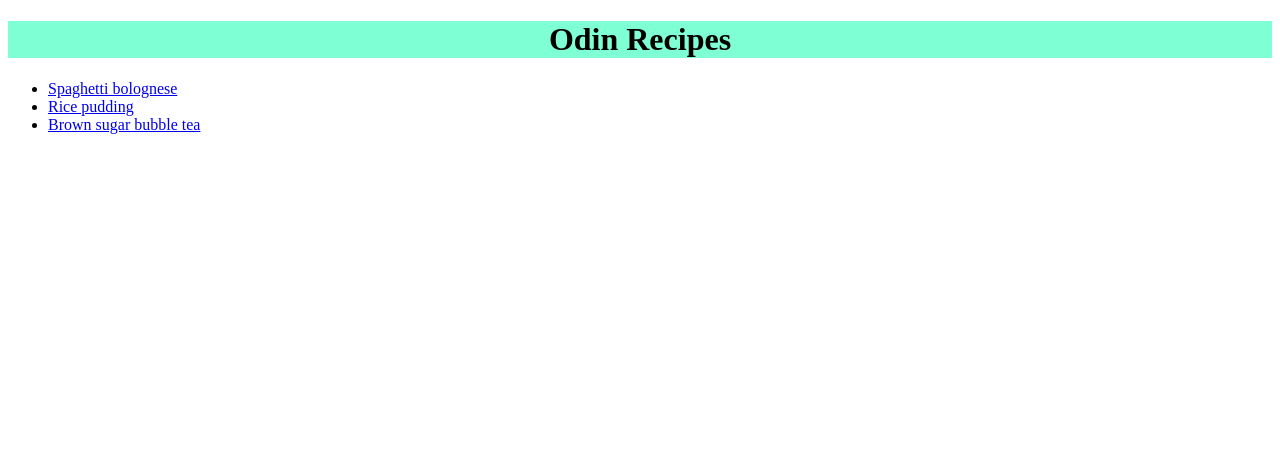
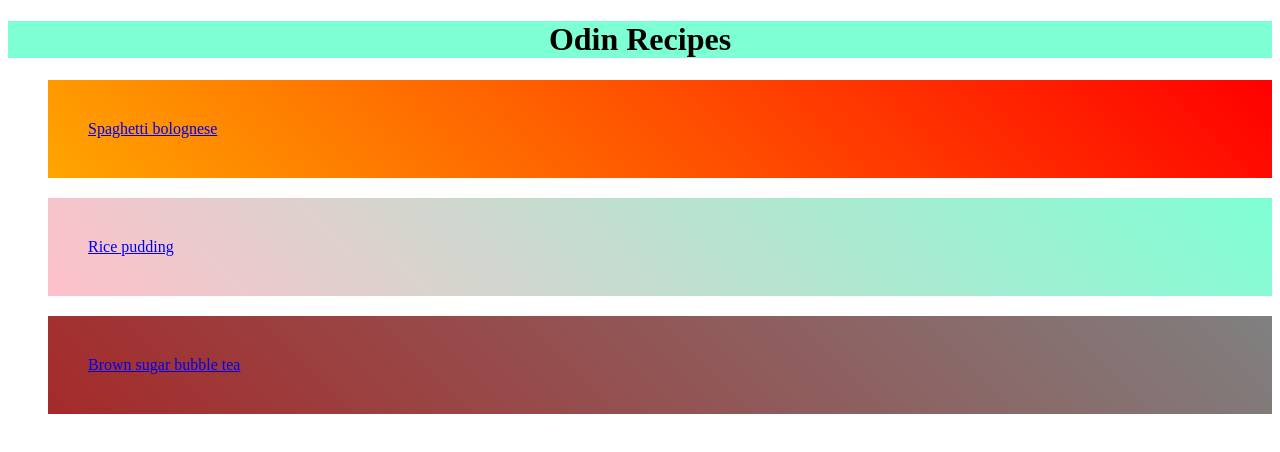
Before and after one commit to fancypog/odin-recipes, a plain HTML site: page index.html in a window 1280 px wide. Drawn offline with Linux system fonts and the light colour scheme.

Commit message:
Add backgrounds to recipe items in index.html

```diff
--- a/index.html
+++ b/index.html
@@ -9,9 +9,9 @@
 <body>
     <h1>Odin Recipes</h1>
     <ul>
-        <li><a href="spaghetti-bolognese.html">Spaghetti bolognese</a></li>
-        <li><a href="rice-pudding.html">Rice pudding</a></li>
-        <li><a href="brown-sugar-bubble-tea.html">Brown sugar bubble tea</a></li>
+        <li class="recipe-one list-of-recipes"><a href="spaghetti-bolognese.html">Spaghetti bolognese</a></li>
+        <li class="recipe-two list-of-recipes"><a href="rice-pudding.html">Rice pudding</a></li>
+        <li class="recipe-three list-of-recipes"><a href="brown-sugar-bubble-tea.html">Brown sugar bubble tea</a></li>
     </ul>
 
 </body>
--- a/style.css
+++ b/style.css
@@ -4,3 +4,21 @@ h2 {
     text-align: center;
 
 }
+
+.list-of-recipes {
+    padding: 40px;
+    display: block;
+    margin: 20px auto;
+}
+
+.recipe-one {
+    background: linear-gradient(45deg, orange, red);
+}
+
+.recipe-two {
+    background: linear-gradient(45deg, pink, aquamarine);
+}
+
+.recipe-three {
+    background: linear-gradient(45deg, brown, grey);
+}
```
